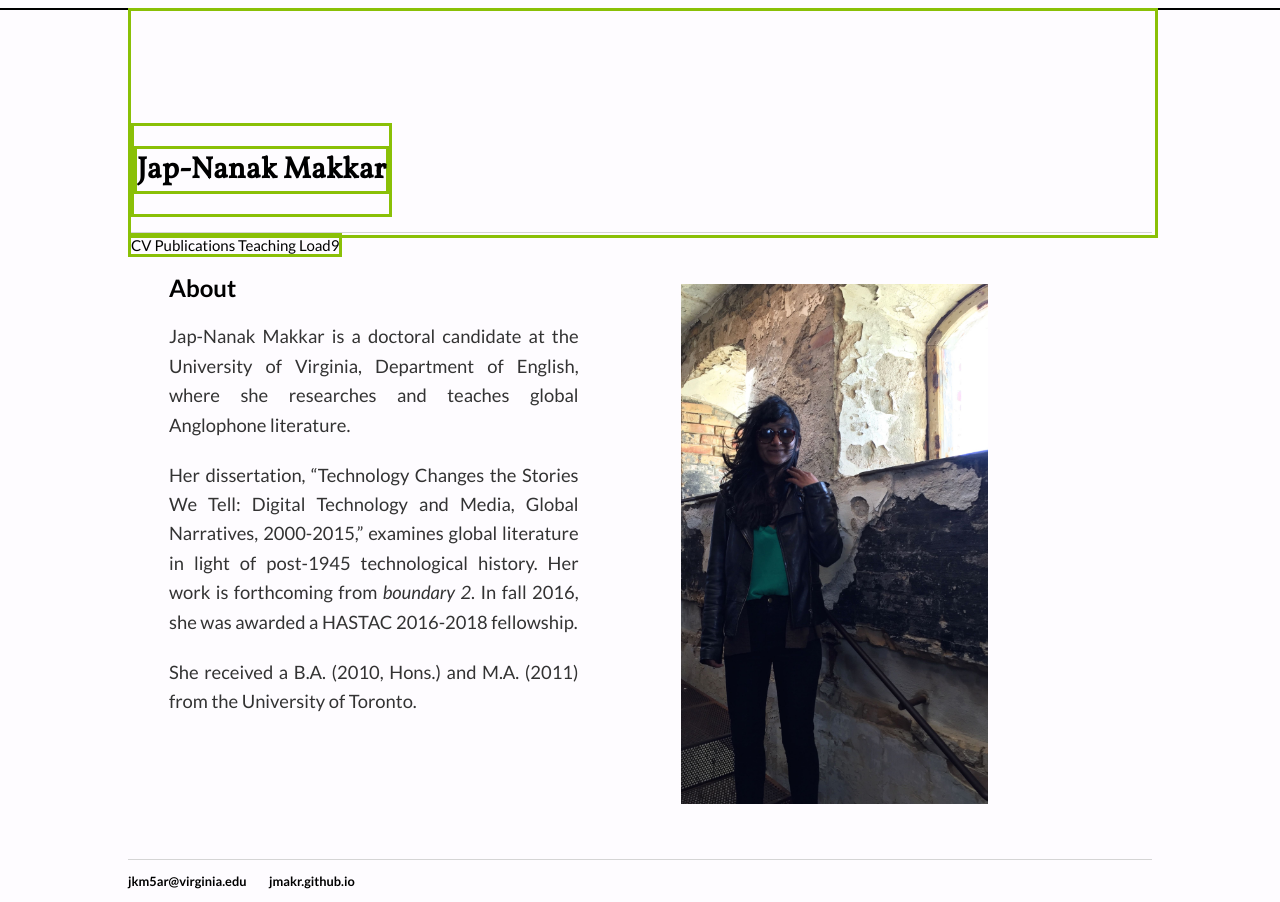
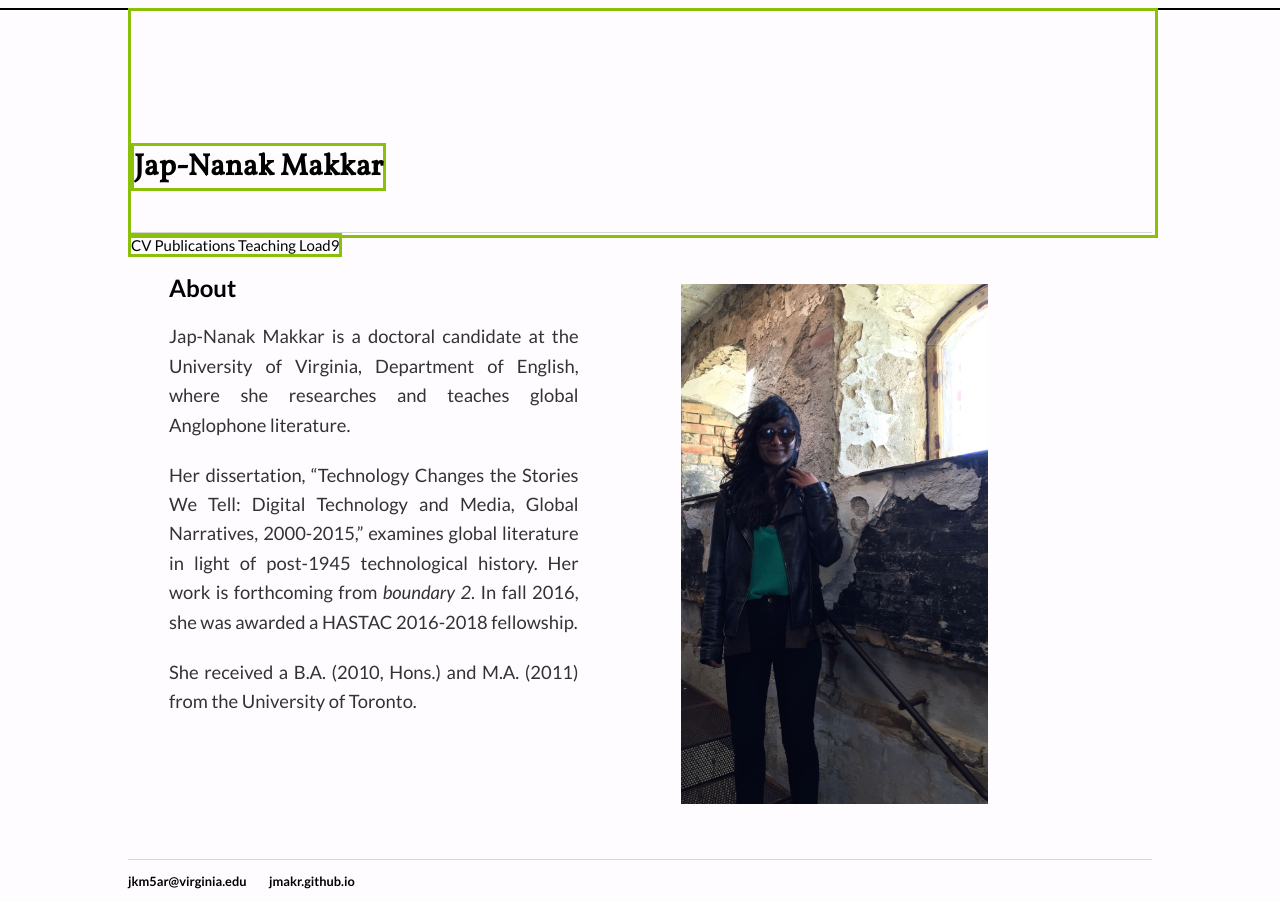
Before and after one commit to jmakr/jmakr.github.io, a Jekyll site: the page built from index.html, in a window 1280 px wide. Built offline with Jekyll 4.4.1, drawn with Linux system fonts in a browser that asks for light colours.

Commit message:
Update main.css

```diff
--- a/css/main.css
+++ b/css/main.css
@@ -42,9 +42,9 @@
 .h1logohelper {
     position: absolute;
 
-    text-align: center;
     top: 50%;
-    vertical-align: middle;
+    left:50%
+
 
     border: 3px solid #8AC007;
 
```
